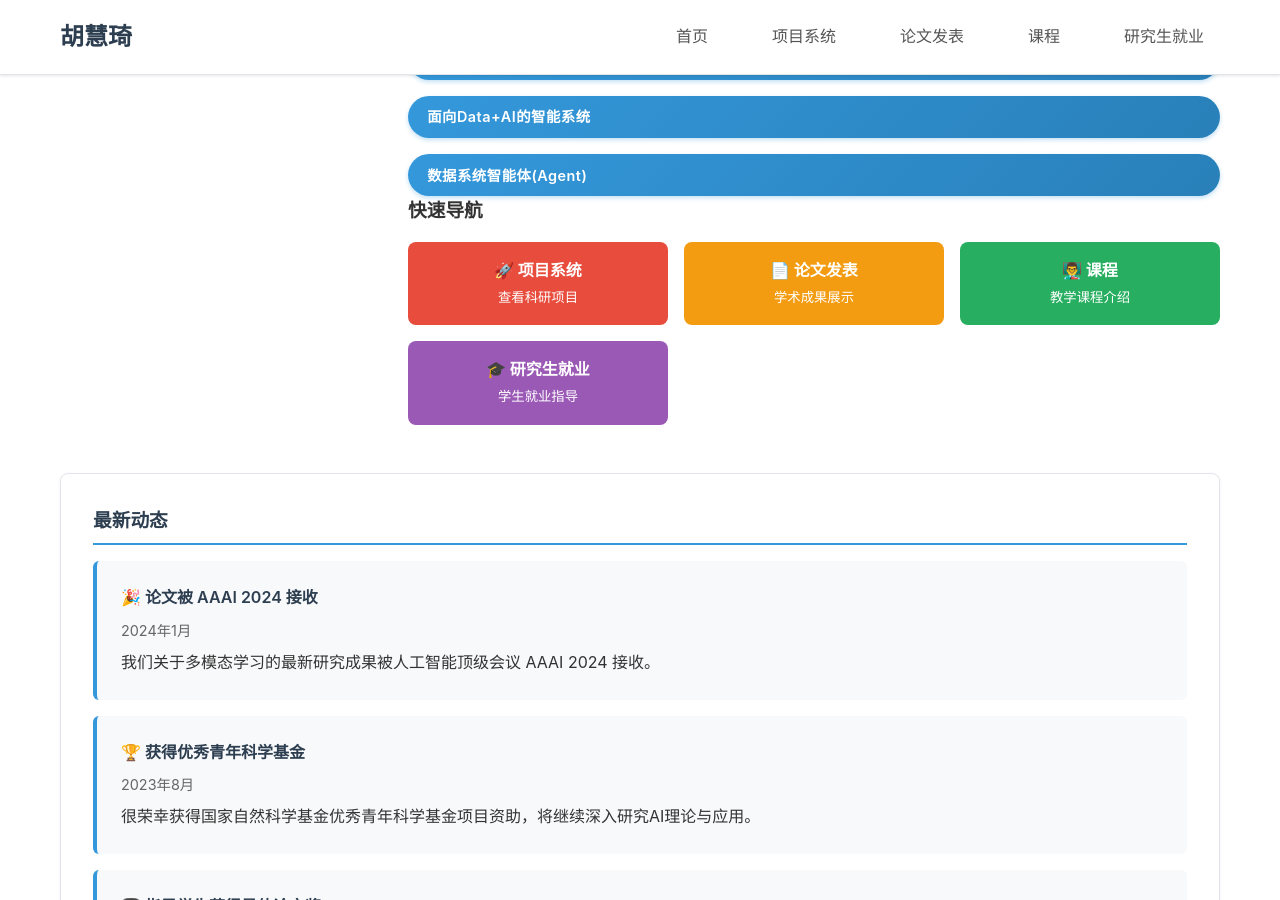
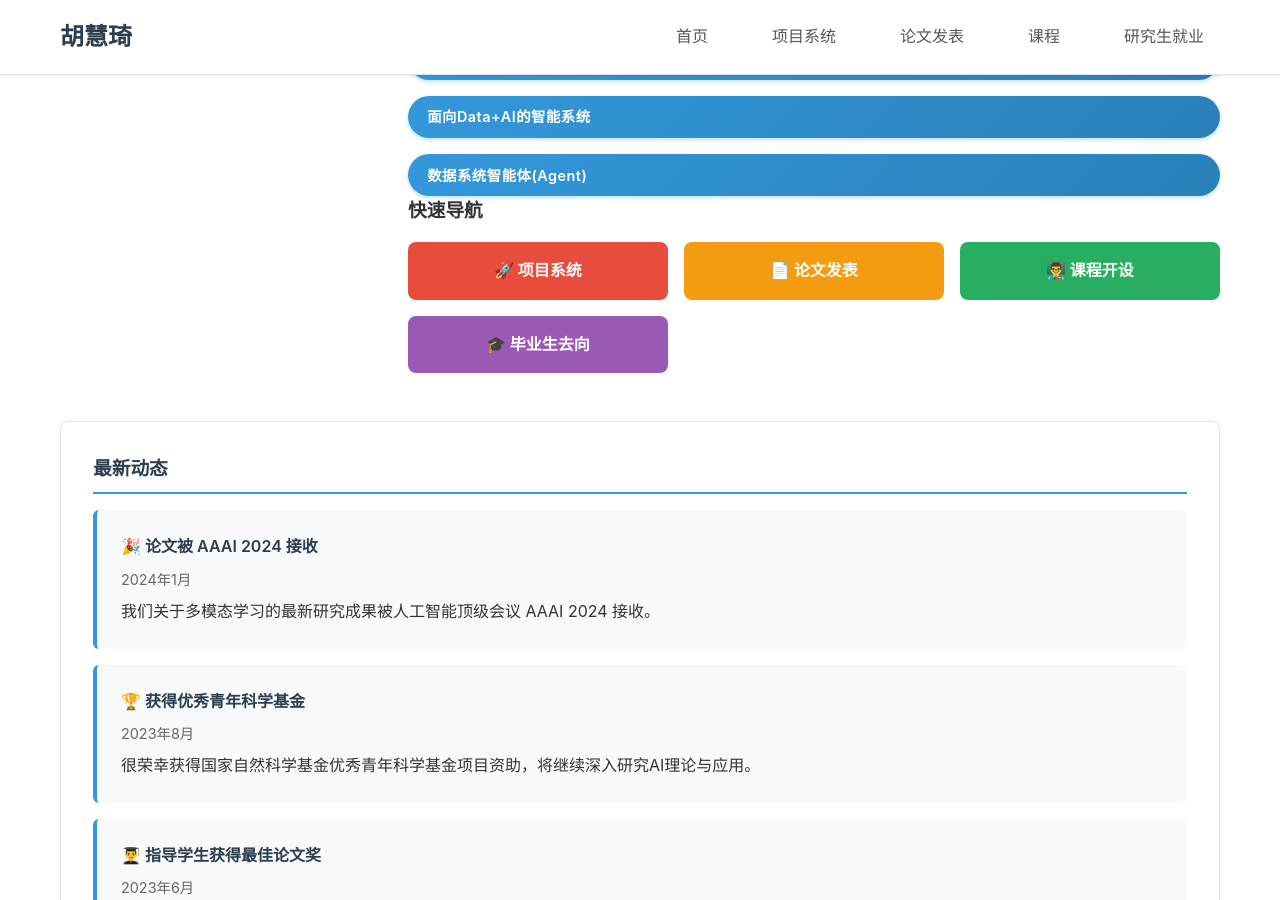
Before and after one commit to iamrainyday/iamrainyday.github.io, a Jekyll site: the page built from huhuiqi/index.md, in a window 1280 px wide and 900 px high, scrolled down 406 px. Built offline with Jekyll 4.4.1, drawn with Linux system fonts in a browser that asks for light colours.

Commit message:
Reformat teaching page with professional structure and styling

```diff
--- a/huhuiqi/index.md
+++ b/huhuiqi/index.md
@@ -31,19 +31,15 @@ layout: default
     <div style="display: grid; grid-template-columns: repeat(auto-fit, minmax(200px, 1fr)); gap: 1rem; margin-top: 1rem;">
       <a href="{{ '/huhuiqi/projects' | relative_url }}" style="display: block; padding: 1rem; background: #e74c3c; color: white; text-decoration: none; border-radius: 8px; text-align: center; transition: background 0.3s;">
         <strong>🚀 项目系统</strong><br>
-        <small>查看科研项目</small>
       </a>
       <a href="{{ '/huhuiqi/publications' | relative_url }}" style="display: block; padding: 1rem; background: #f39c12; color: white; text-decoration: none; border-radius: 8px; text-align: center; transition: background 0.3s;">
         <strong>📄 论文发表</strong><br>
-        <small>学术成果展示</small>
       </a>
       <a href="{{ '/huhuiqi/teaching' | relative_url }}" style="display: block; padding: 1rem; background: #27ae60; color: white; text-decoration: none; border-radius: 8px; text-align: center; transition: background 0.3s;">
-        <strong>👨‍🏫 课程</strong><br>
-        <small>教学课程介绍</small>
+        <strong>👨‍🏫 课程开设</strong><br>
       </a>
       <a href="{{ '/huhuiqi/students' | relative_url }}" style="display: block; padding: 1rem; background: #9b59b6; color: white; text-decoration: none; border-radius: 8px; text-align: center; transition: background 0.3s;">
-        <strong>🎓 研究生就业</strong><br>
-        <small>学生就业指导</small>
+        <strong>🎓 毕业生去向</strong><br>
       </a>
     </div>
   </div>
```
Also changed, not shown: 1 other file.
